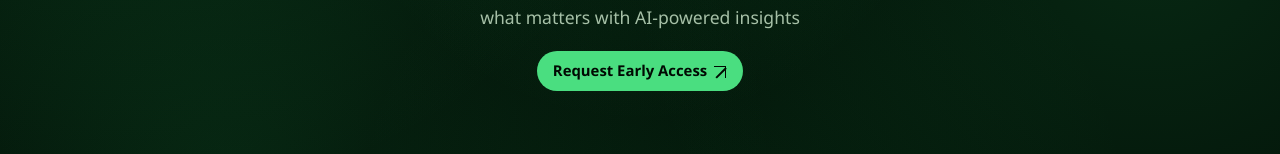
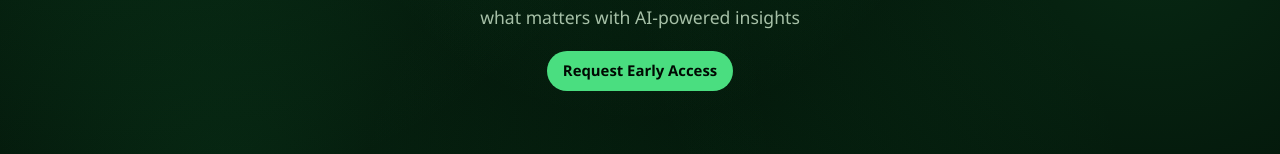
Before and after one commit to Nitronuel/atlaixsite, a React (Vite) app: page / in a window 1280 px wide. Shown: the part 472-626 px from the top of the page. Built offline with nearby package versions, Linux system fonts and the light colour scheme.

Commit message:
Add favicon and simplify CTA

```diff
--- a/index.html
+++ b/index.html
@@ -8,6 +8,8 @@
       content="Atlaix helps crypto traders, researchers, and digital asset teams understand market activity through detection, risk analysis, wallet intelligence, monitoring, and AI-powered interpretation."
     />
     <meta name="theme-color" content="#020605" />
+    <link rel="icon" type="image/png" href="/favicon.png" />
+    <link rel="apple-touch-icon" href="/favicon.png" />
     <meta property="og:title" content="Atlaix - AI-Powered Crypto Market Intelligence" />
     <meta
       property="og:description"
--- a/src/App.jsx
+++ b/src/App.jsx
@@ -184,10 +184,6 @@
   return <span className={`badge ${tone}`}>{children}</span>;
 }
 
-function ButtonArrow() {
-  return <span aria-hidden="true" className="button-arrow" />;
-}
-
 function MailIcon() {
   return (
     <svg className="footer-icon" viewBox="0 0 24 24" fill="none" aria-hidden="true">
@@ -268,7 +264,6 @@
         <div className="hero-actions" data-reveal style={{ "--reveal-delay": "240ms" }}>
           <a className="button primary" href={earlyAccessHref}>
             Request Early Access
-            <ButtonArrow />
           </a>
         </div>
       </div>
--- a/src/styles.css
+++ b/src/styles.css
@@ -248,28 +248,6 @@
   box-shadow: none;
 }
 
-.button-arrow {
-  position: relative;
-  width: 12px;
-  height: 12px;
-  display: inline-block;
-  border-top: 1.8px solid currentColor;
-  border-right: 1.8px solid currentColor;
-  transform: translate(-1px, 1px);
-}
-
-.button-arrow::before {
-  content: "";
-  position: absolute;
-  right: -1px;
-  top: 0;
-  width: 14px;
-  height: 1.8px;
-  background: currentColor;
-  transform: rotate(-45deg);
-  transform-origin: right center;
-}
-
 .badge {
   display: inline-flex;
   width: fit-content;
```
Also changed, not shown: public/favicon.png (added).
